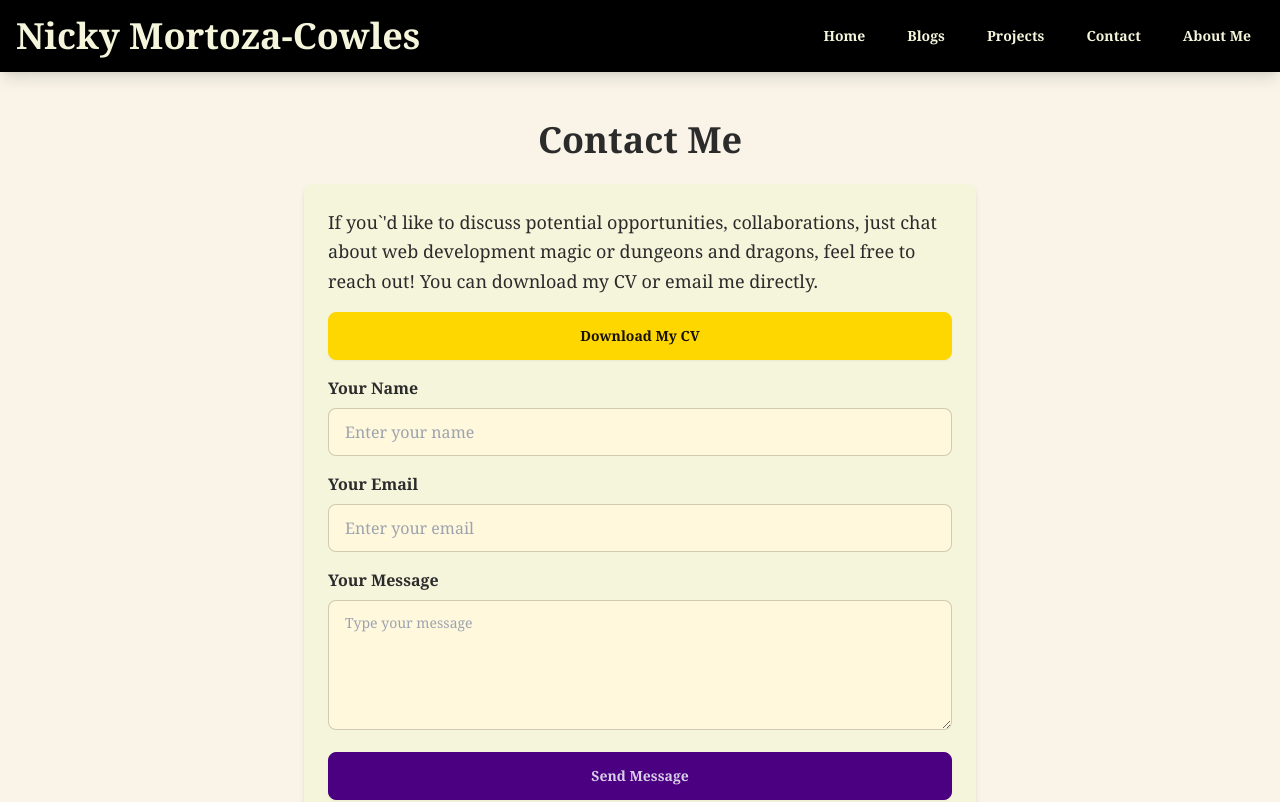
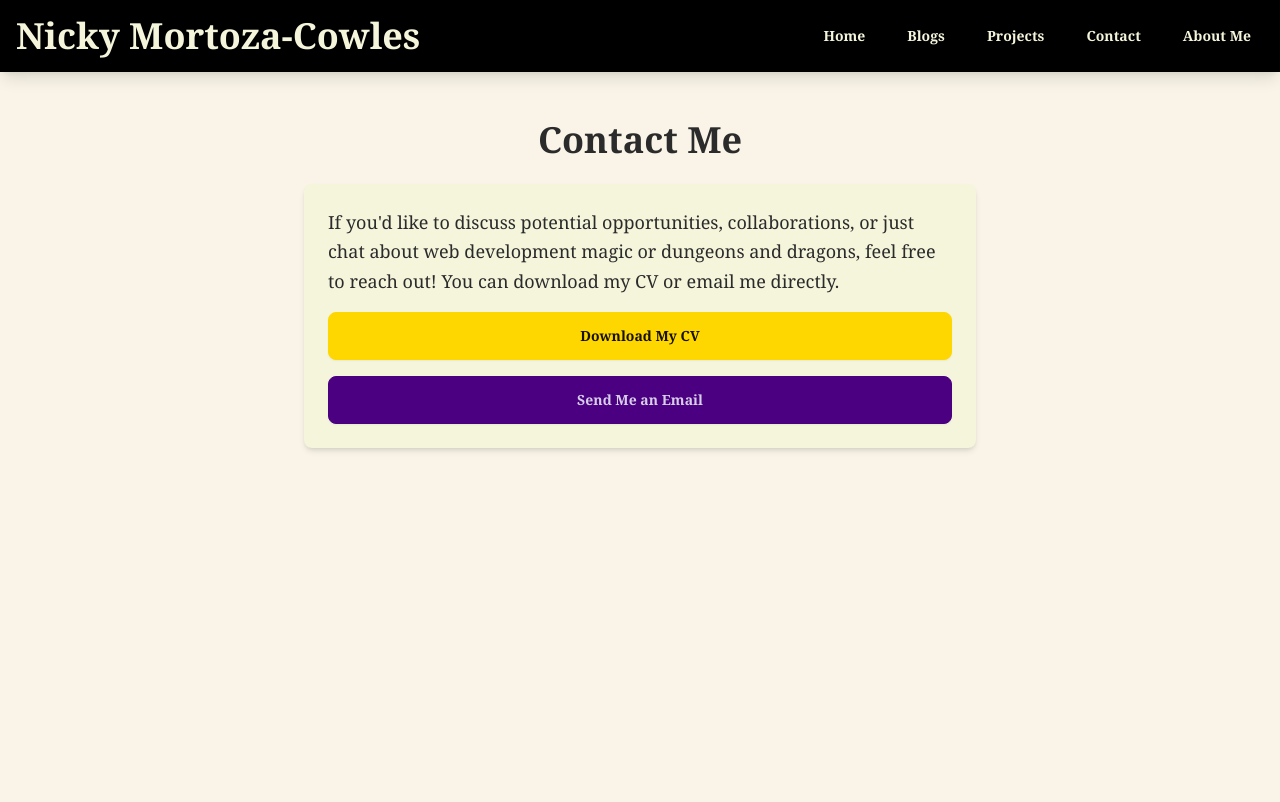
Before and after one commit to nicky-mc/the-adventure-begins-a-portfolio-story, a Next.js app: page /contact in a window 1280 px wide. Shown: the top 802 px of the page. Built offline with nearby package versions, Linux system fonts and the light colour scheme.

Commit message:
mailto updated

```diff
--- a/src/app/contact/page.js
+++ b/src/app/contact/page.js
@@ -6,8 +6,8 @@ export default function Contact() {
       <h1 className="text-4xl font-bold mb-6 text-center">Contact Me</h1>
       <div className="max-w-2xl mx-auto bg-neutral p-6 rounded-lg shadow-md">
         <p className="text-lg leading-relaxed mb-4">
-          If you`&apos;d like to discuss potential opportunities, collaborations, just chat about
-          web development magic or dungeons and dragons,  feel free to reach out! You can download my CV or email me directly.
+          If you&apos;d like to discuss potential opportunities, collaborations, or just chat about
+          web development magic or dungeons and dragons, feel free to reach out! You can download my CV or email me directly.
         </p>
 
         {/* Download CV */}
@@ -21,56 +21,15 @@ export default function Contact() {
           </a>
         </div>
 
-        {/* Email Form */}
-        <form
-          action="mailto:d.mortozacowles@gmail.com"
-          method="post"
-          encType="text/plain"
-          className="space-y-4"
-        >
-          <div>
-            <label htmlFor="name" className="block font-bold mb-2">
-              Your Name
-            </label>
-            <input
-              type="text"
-              id="name"
-              name="name"
-              required
-              placeholder="Enter your name"
-              className="input input-bordered w-full"
-            />
-          </div>
-          <div>
-            <label htmlFor="email" className="block font-bold mb-2">
-              Your Email
-            </label>
-            <input
-              type="email"
-              id="email"
-              name="email"
-              required
-              placeholder="Enter your email"
-              className="input input-bordered w-full"
-            />
-          </div>
-          <div>
-            <label htmlFor="message" className="block font-bold mb-2">
-              Your Message
-            </label>
-            <textarea
-              id="message"
-              name="message"
-              rows="4"
-              required
-              placeholder="Type your message"
-              className="textarea textarea-bordered w-full"
-            ></textarea>
-          </div>
-          <button type="submit" className="btn btn-accent w-full">
-            Send Message
-          </button>
-        </form>
+        {/* Email Button */}
+        <div className="text-center">
+          <a
+            href="mailto:d.mortozacowles@gmail.com?subject=Hello Dominique!&body=Hi Dominique, I’d like to connect with you about..."
+            className="btn btn-accent w-full"
+          >
+            Send Me an Email
+          </a>
+        </div>
       </div>
     </div>
   );
```
